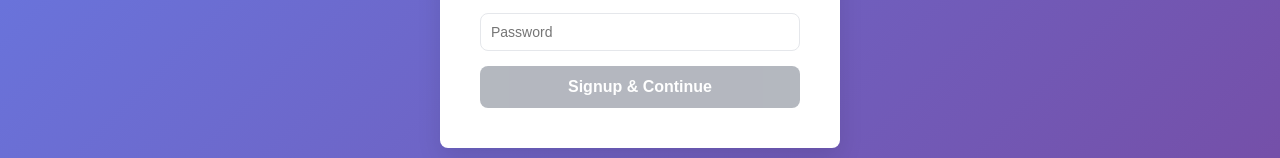
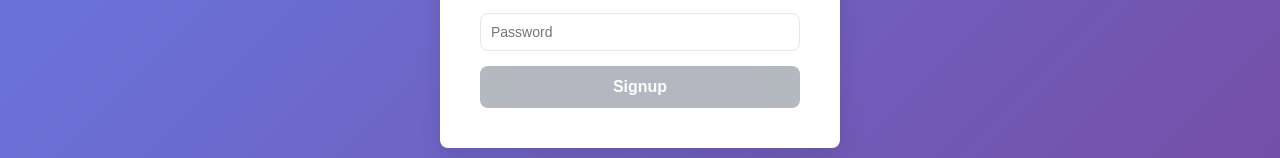
Before and after one commit to ammar629/notification-hub, a Next.js app in the folder notification-hub-frontend/: page / in a window 1280 px wide. Shown: the part 451-609 px from the top of the page. Built offline with nearby package versions, Linux system fonts and the light colour scheme.

Commit message:
chore(frontend): fix minor conditional bug

```diff
--- a/notification-hub-frontend/src/app/page.tsx
+++ b/notification-hub-frontend/src/app/page.tsx
@@ -105,7 +105,7 @@ export default function Login() {
                     disabled={loading || !email.trim() || !password.trim()}
                     className={styles.button}
                 >
-                    {loading ? 'Loading...' : 'Signup & Continue'}
+                    {loading ? 'Loading...' : isLogin ? 'Login' : "Signup"}
                 </button>
             </div>
         </div>
```
